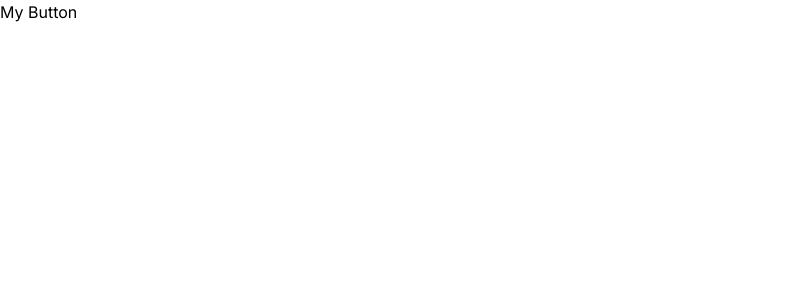
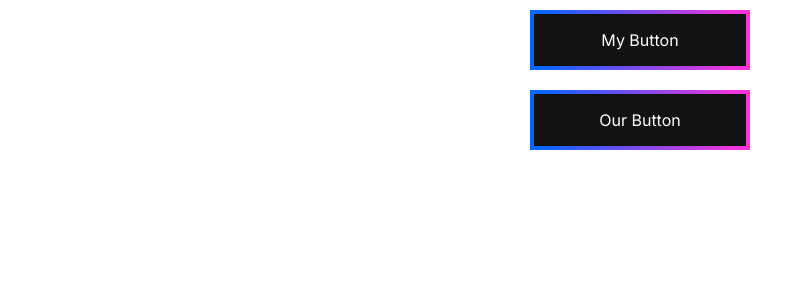
Before and after one commit to AshrafulPatHan/Praktis-React-animation-logick, a React (Vite) app: page /css-advance in a window 1280 px wide. Shown: the top 300 px of the page, without its empty margins (0-812 px from the left). Built offline with nearby package versions, Linux system fonts and the light colour scheme.

Commit message:
add button

```diff
--- a/src/page/css/Css.jsx
+++ b/src/page/css/Css.jsx
@@ -2,12 +2,15 @@ import './app.css';
 
 const Css = () => {
     return (
-        <div>
+        <div className='flex flex-col items-center '>
             {/* gradiedent */}
             <div>
-                <div>
-                    <button className=''>
+                <div className='flex flex-col gap-5'>
+                    <button className='btn-border-image'>
                         My Button
+                    </button>
+                    <button className='border-image-btn w-[220px] h-[60px] bg-[#131212] text-white '>
+                        Our Button
                     </button>
                 </div>
             </div>
--- a/src/page/css/app.css
+++ b/src/page/css/app.css
@@ -0,0 +1,17 @@
+
+.btn-border-image{
+    width: 220px;
+    height: 60px;
+    background: #131212;
+    color: white;
+    margin-top: 10px;
+    border: 4px solid;
+    border-image: linear-gradient(to right, #0066ff, #ff32d6)   1;
+}
+
+/* app.css বা globals.css */
+.border-image-btn {
+  border: 4px solid;
+  border-image-slice: 1;
+  border-image-source: linear-gradient(to right, #0066ff, #ff32d6);
+}
```
